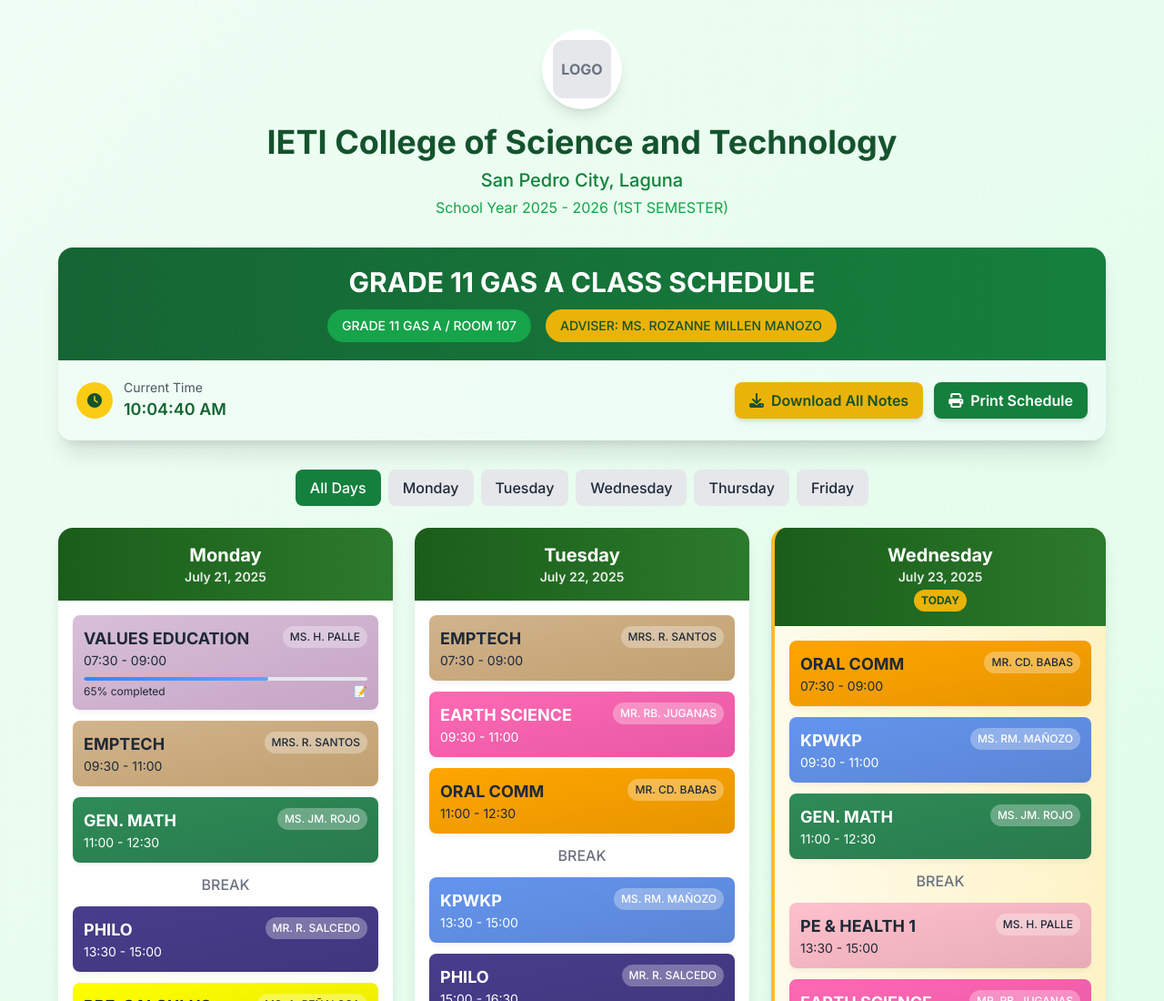
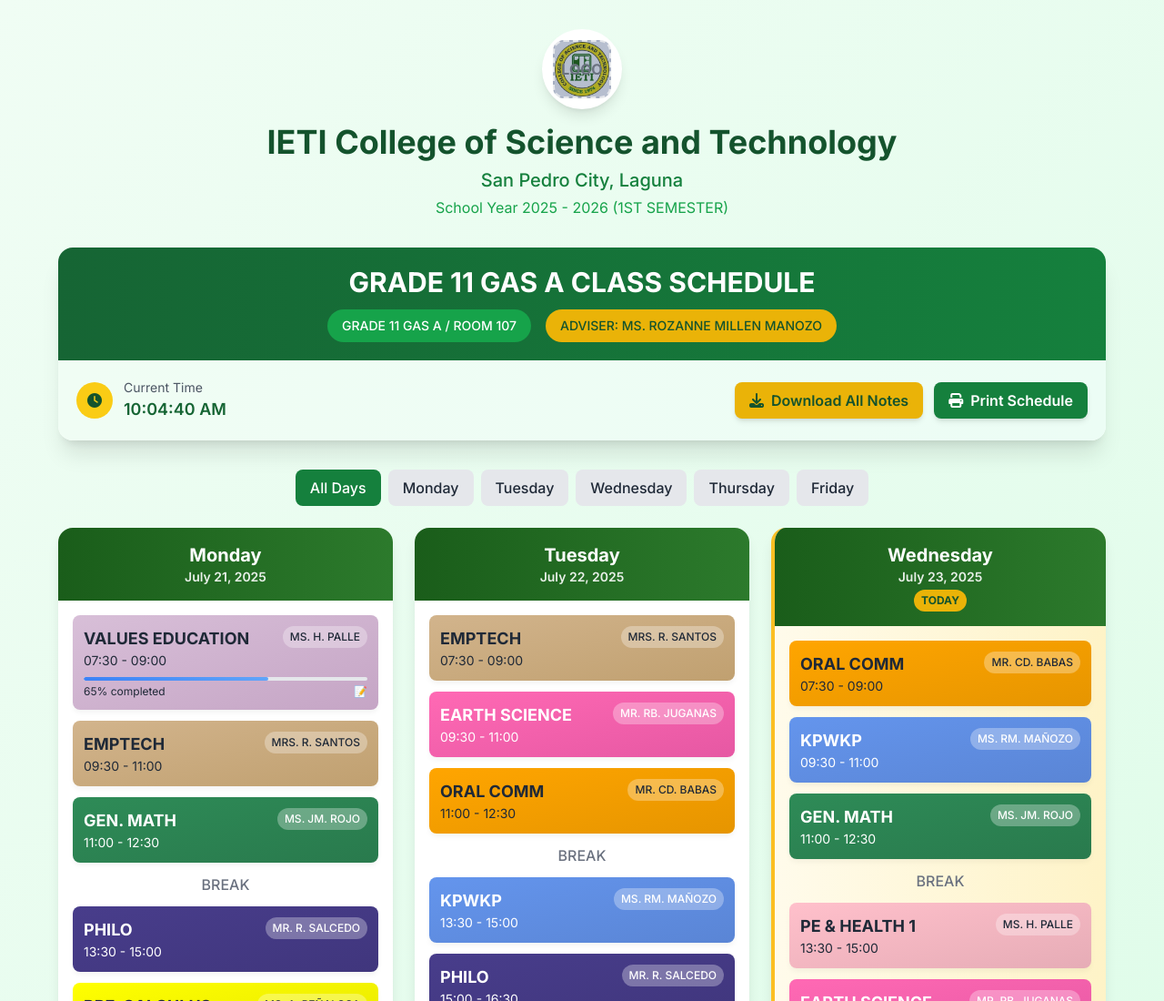
Before and after one commit to christevendev/jaredjamesursua.github.io, a plain HTML site: page index.html in a window 1280 px wide. Shown: the top 1100 px of the page at 91% size. Drawn offline with nearby package versions, Linux system fonts and the light colour scheme.

Commit message:
Update index.html

```diff
--- a/index.html
+++ b/index.html
@@ -118,6 +118,10 @@
             background: linear-gradient(to right, var(--accent), #60a5fa);
             border-radius: 2px;
         }
+
+        .logo {
+            background: linear-gradient(rgba(18, 44, 99, 0.3), rgba(18, 44, 99, 0.3)),
+                  url('school-logo.png') center center/cover no-repeat;
     </style>
 </head>
 <body class="min-h-screen flex flex-col items-center p-4 sm:p-6 lg:p-8">
@@ -126,7 +130,7 @@
         <header class="text-center mb-8">
             <div class="flex justify-center mb-4">
                 <div class="bg-white rounded-full p-3 shadow-lg">
-                    <div class="bg-gray-200 border-2 border-dashed rounded-xl w-16 h-16 flex items-center justify-center text-gray-500 font-bold">LOGO</div>
+                    <div class="bg-gray-200 border-2 border-dashed rounded-xl w-16 h-16 flex items-center justify-center text-gray-500 font-bold logo">LOGO</div>
                 </div>
             </div>
             <h1 class="text-3xl sm:text-4xl font-bold text-green-900 mb-2">IETI College of Science and Technology</h1>
```
